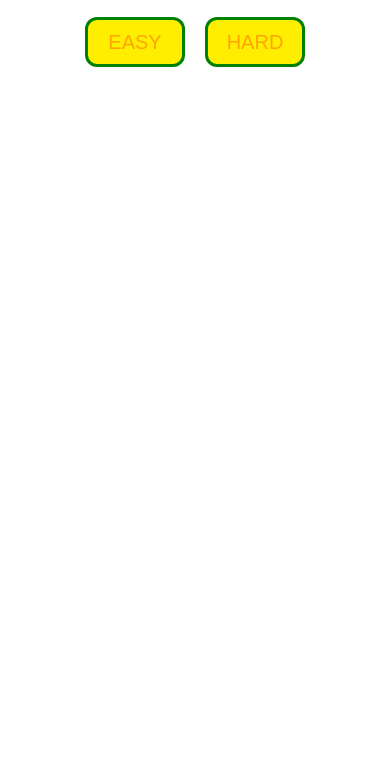
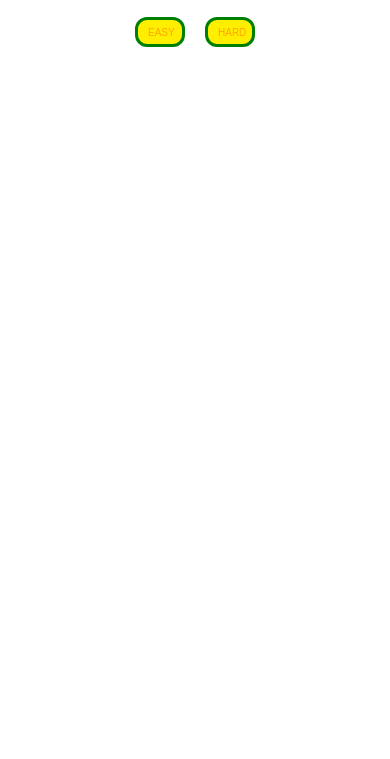
Before and after one commit to LPRS1234/wordle_0, a plain HTML site: page index.html in a window 390 px wide. Shown: the part 85-844 px from the top of the page. Drawn offline with Linux system fonts and the light colour scheme.

Commit message:
Responsive_3

```diff
--- a/option.css
+++ b/option.css
@@ -4,9 +4,10 @@
     }
 
     #option button {
-        font-size: 20px;
-        width: 100px;
-        height: 50px;
+        text-align: center;
+        font-size: 10px;
+        width: 50px;
+        height: 30px;
         padding: 5px 10px;
     }
 }
```
